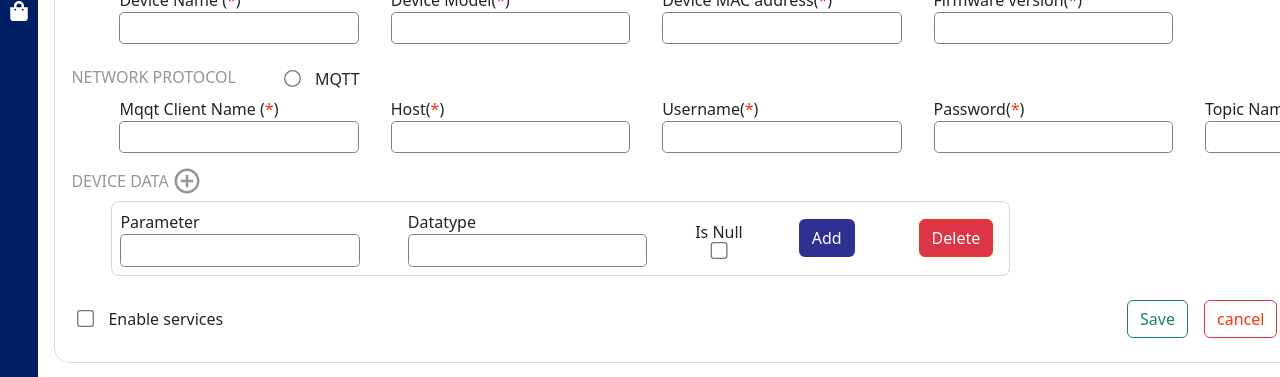
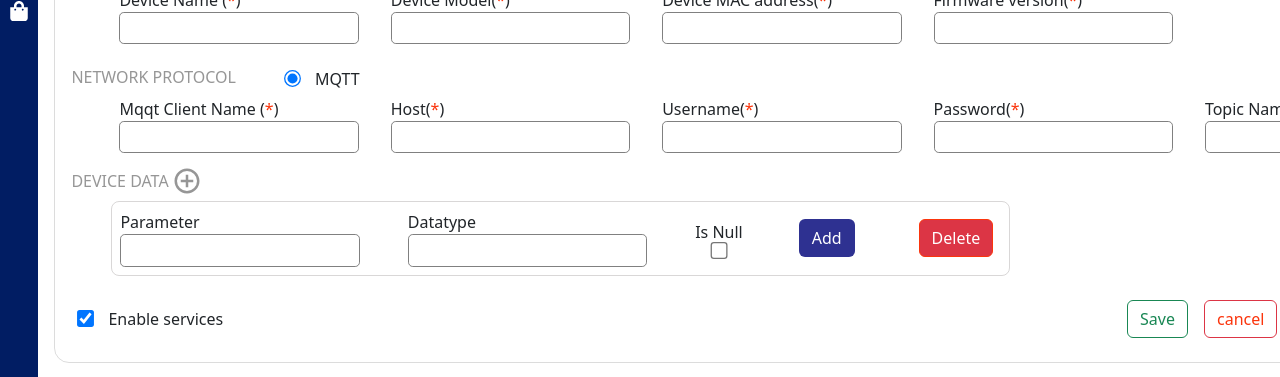
Before and after one commit to ManikandanS8377/TempoIoT, a React (Create React App) app in the folder tempo/: page /Add_device in a window 1280 px wide. Shown: the part 296-673 px from the top of the page. Built offline with nearby package versions, Linux system fonts and the light colour scheme.

Commit message:
radio button and check box

```diff
--- a/tempo/src/pages/Add_device.jsx
+++ b/tempo/src/pages/Add_device.jsx
@@ -20,8 +20,8 @@ const Add_device = () => {
     const [topicname,settopicname]=useState("");
 
     //enable services checking state
-    const [isChecked,setisChecked]=useState(false);
-    const [checking,setchecking]=useState("")
+    const [isChecked,setisChecked]=useState(true);
+    const [checking,setchecking]=useState("true")
 
 
 
@@ -89,11 +89,11 @@ const Add_device = () => {
     //check is they enable services
     function handleChange(){
             setisChecked(!isChecked);
-            if(!isChecked){
-                setchecking("true")
+            if(isChecked){
+                setchecking("")
             }
             else{
-                setchecking("")
+                setchecking("true")
             }
 
     }
@@ -240,7 +240,7 @@ const Add_device = () => {
                             <div className="network_protocol light-grey uppercase mb-loc-5 mt-loc-3">Network Protocol</div>
                             <div className="mqtt_type display-flex uppercase gap-loc-4">
                                 <div className="radio_mqtt">
-                                    <input type="radio" className="radio_check" />
+                                    <input type="radio" className="radio_check" defaultChecked/>
                                 </div>
                                 <div className="mqtt_txt">
                                     Mqtt
```
